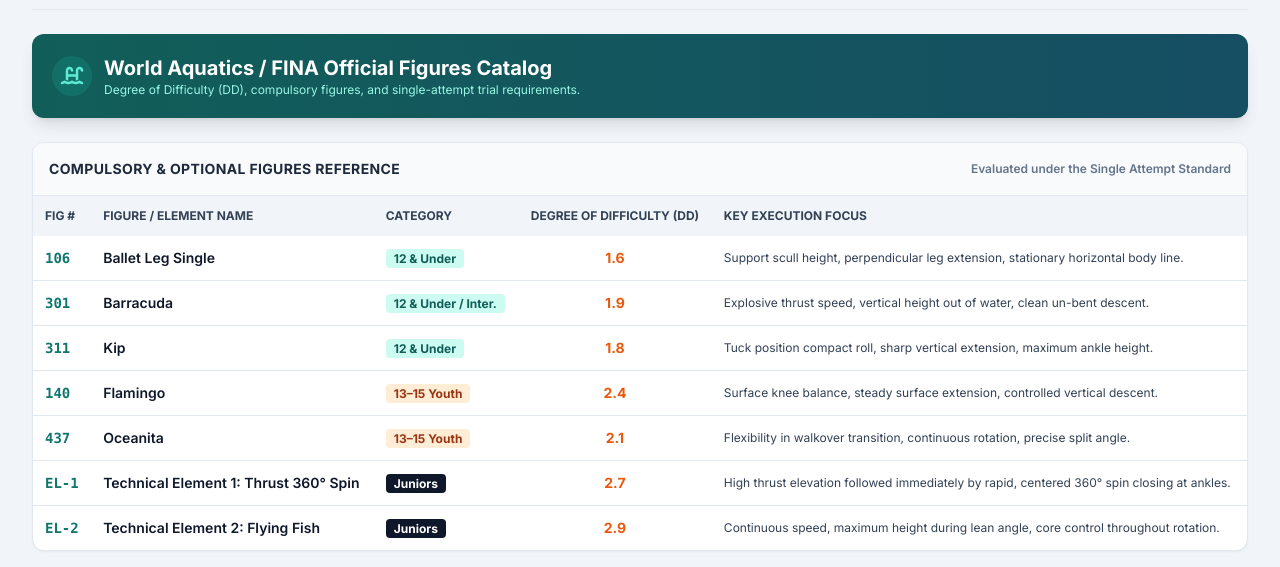
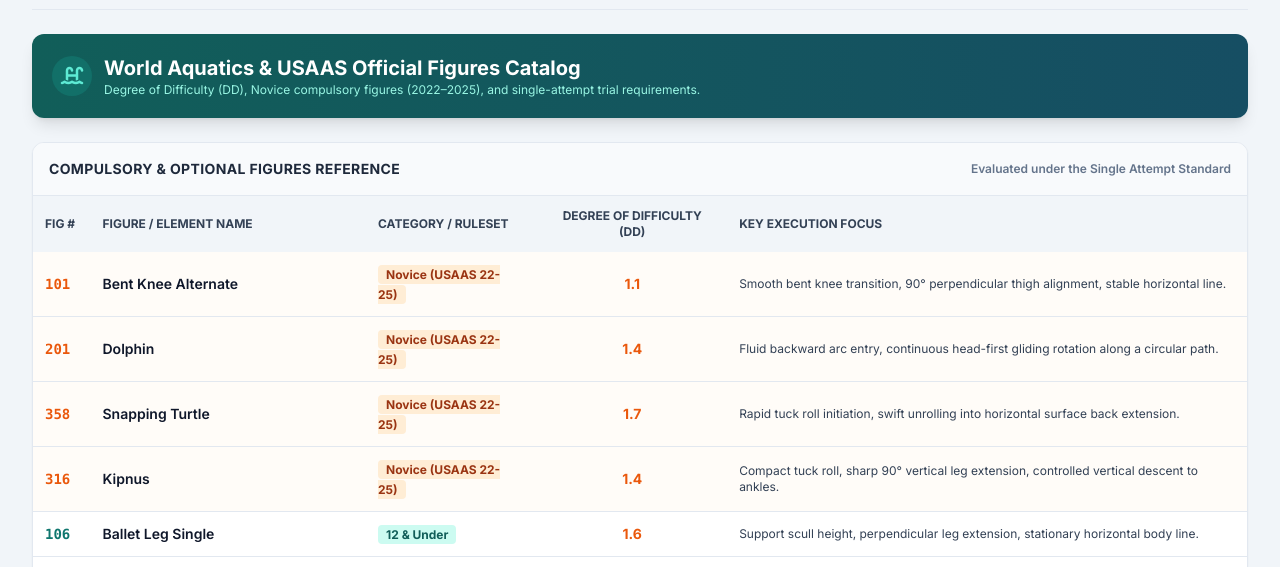
Before and after one commit to TornadoesSynchroResources/tornadoes-artistic-swimming, a plain HTML site: page index.html in a window 1280 px wide. Both pictures are taken after a click on the button "Figures & Elements (DD)". Shown: the part 225-792 px from the top of the page. Drawn offline with nearby package versions, Linux system fonts and the light colour scheme.

Commit message:
Update index.html

```diff
--- a/index.html
+++ b/index.html
@@ -341,8 +341,8 @@
                         <i class="fas fa-swimming-pool"></i>
                     </div>
                     <div>
-                        <h2 class="text-xl font-bold">World Aquatics / FINA Official Figures Catalog</h2>
-                        <p class="text-xs text-teal-200">Degree of Difficulty (DD), compulsory figures, and single-attempt trial requirements.</p>
+                        <h2 class="text-xl font-bold">World Aquatics & USAAS Official Figures Catalog</h2>
+                        <p class="text-xs text-teal-200">Degree of Difficulty (DD), Novice compulsory figures (2022–2025), and single-attempt trial requirements.</p>
                     </div>
                 </div>
             </div>
@@ -359,12 +359,43 @@
                             <tr>
                                 <th class="p-3">Fig #</th>
                                 <th class="p-3">Figure / Element Name</th>
-                                <th class="p-3">Category</th>
+                                <th class="p-3">Category / Ruleset</th>
                                 <th class="p-3 text-center">Degree of Difficulty (DD)</th>
                                 <th class="p-3">Key Execution Focus</th>
                             </tr>
                         </thead>
                         <tbody class="divide-y divide-slate-200 text-slate-700">
+                            <!-- USAAS Novice Compulsory Figures (2022-2025) -->
+                            <tr class="bg-orange-50/40 hover:bg-orange-100/50 transition-colors">
+                                <td class="p-3 font-mono font-bold text-orange-600">101</td>
+                                <td class="p-3 font-semibold text-slate-900">Bent Knee Alternate</td>
+                                <td class="p-3"><span class="bg-orange-100 text-orange-800 text-xs px-2 py-0.5 rounded font-bold">Novice (USAAS 22-25)</span></td>
+                                <td class="p-3 text-center font-bold text-orange-600">1.1</td>
+                                <td class="p-3 text-xs">Smooth bent knee transition, 90° perpendicular thigh alignment, stable horizontal line.</td>
+                            </tr>
+                            <tr class="bg-orange-50/40 hover:bg-orange-100/50 transition-colors">
+                                <td class="p-3 font-mono font-bold text-orange-600">201</td>
+                                <td class="p-3 font-semibold text-slate-900">Dolphin</td>
+                                <td class="p-3"><span class="bg-orange-100 text-orange-800 text-xs px-2 py-0.5 rounded font-bold">Novice (USAAS 22-25)</span></td>
+                                <td class="p-3 text-center font-bold text-orange-600">1.4</td>
+                                <td class="p-3 text-xs">Fluid backward arc entry, continuous head-first gliding rotation along a circular path.</td>
+                            </tr>
+                            <tr class="bg-orange-50/40 hover:bg-orange-100/50 transition-colors">
+                                <td class="p-3 font-mono font-bold text-orange-600">358</td>
+                                <td class="p-3 font-semibold text-slate-900">Snapping Turtle</td>
+                                <td class="p-3"><span class="bg-orange-100 text-orange-800 text-xs px-2 py-0.5 rounded font-bold">Novice (USAAS 22-25)</span></td>
+                                <td class="p-3 text-center font-bold text-orange-600">1.7</td>
+                                <td class="p-3 text-xs">Rapid tuck roll initiation, swift unrolling into horizontal surface back extension.</td>
+                            </tr>
+                            <tr class="bg-orange-50/40 hover:bg-orange-100/50 transition-colors">
+                                <td class="p-3 font-mono font-bold text-orange-600">316</td>
+                                <td class="p-3 font-semibold text-slate-900">Kipnus</td>
+                                <td class="p-3"><span class="bg-orange-100 text-orange-800 text-xs px-2 py-0.5 rounded font-bold">Novice (USAAS 22-25)</span></td>
+                                <td class="p-3 text-center font-bold text-orange-600">1.4</td>
+                                <td class="p-3 text-xs">Compact tuck roll, sharp 90° vertical leg extension, controlled vertical descent to ankles.</td>
+                            </tr>
+
+                            <!-- World Aquatics / Existing Figures -->
                             <tr class="hover:bg-teal-50/50 transition-colors">
                                 <td class="p-3 font-mono font-bold text-teal-700">106</td>
                                 <td class="p-3 font-semibold text-slate-900">Ballet Leg Single</td>
@@ -1114,3 +1145,6 @@
     </script>
 </body>
 </html>
+    </script>
+</body>
+</html>
```
